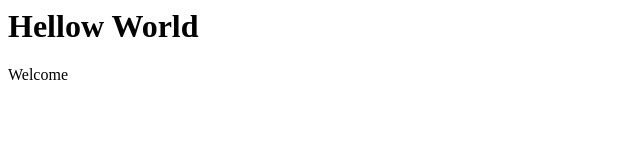
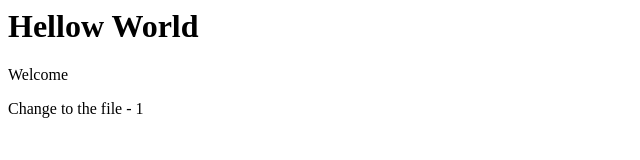
Before and after one commit to domsnmin/test-repo, a plain HTML site: page index.html in a window 1280 px wide. Shown: the whole page, without its empty margins (0-640 px from the left). Drawn offline with Linux system fonts and the light colour scheme.

Commit message:
changes to the file
added a line

```diff
--- a/index.html
+++ b/index.html
@@ -1,2 +1,3 @@
 <h1>Hellow World</h1>
 <p>Welcome</p>
+<p>Change to the file - 1</p>
```
